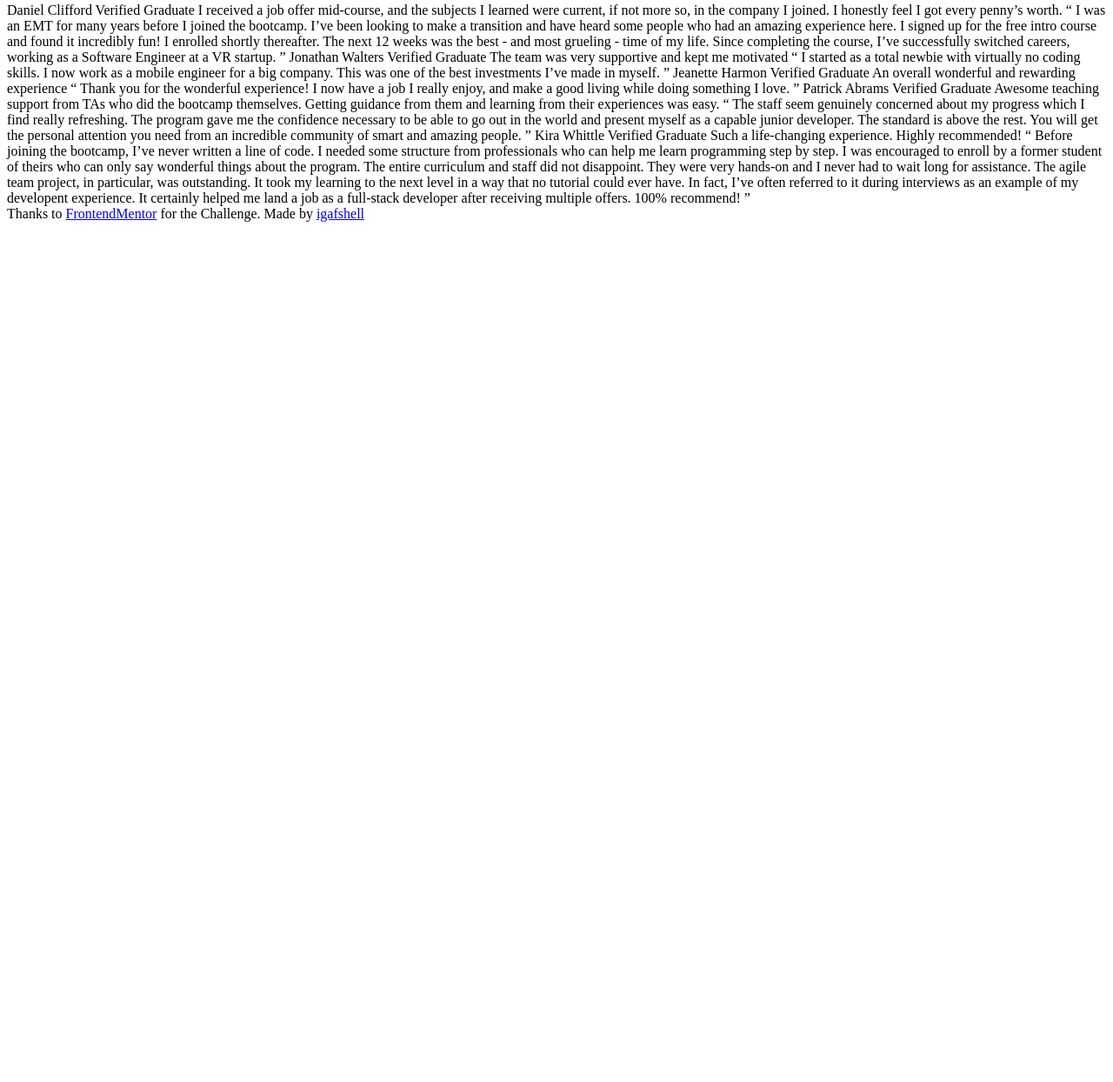
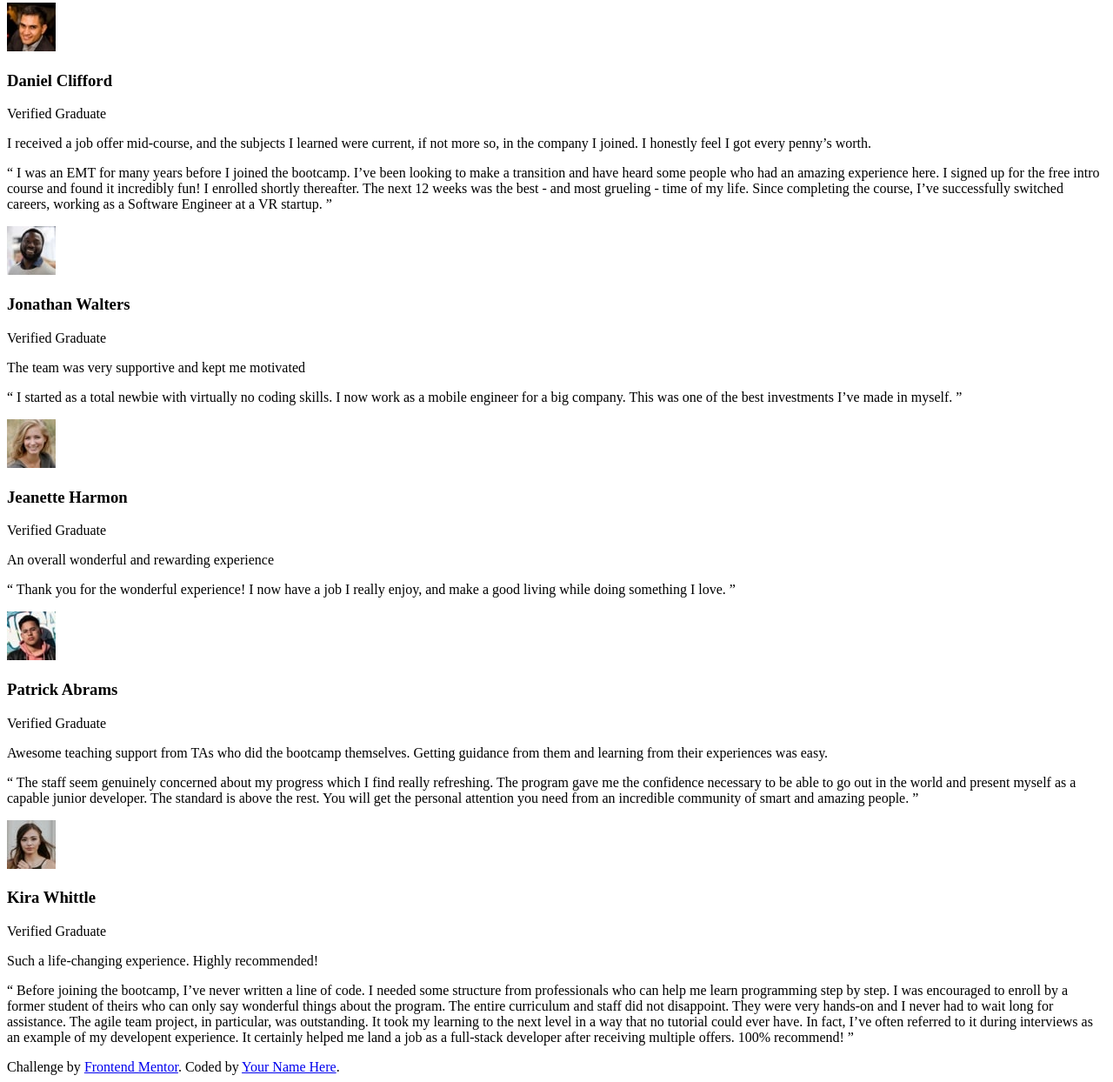
Before and after one commit to igafshell/testimonials-grid-section, a plain HTML site: page index.html in a window 1280 px wide. Shown: the part 5-1249 px from the top of the page at 87% size. Before the commit the page ends 800 px from the top, so only its background shows below. Drawn offline with Linux system fonts and the light colour scheme.

Commit message:
Layout and style changes

```diff
--- a/index.html
+++ b/index.html
@@ -4,77 +4,144 @@
 		<meta charset="UTF-8" />
 		<meta name="viewport" content="width=device-width, initial-scale=1.0" />
 		<!-- displays site properly based on user's device -->
-
 		<link
 			rel="icon"
 			type="image/png"
 			sizes="32x32"
 			href="./images/favicon-32x32.png"
 		/>
-
 		<title>Frontend Mentor | [Challenge Name Here]</title>
-
-		<!-- Feel free to remove these styles or customise in your own stylesheet 👍 -->
-		<style>
-			.attribution {
-				font-size: 11px;
-				text-align: center;
-			}
-			.attribution a {
-				color: hsl(228, 45%, 44%);
-			}
-		</style>
 	</head>
 	<body>
-		Daniel Clifford Verified Graduate I received a job offer mid-course, and the
-		subjects I learned were current, if not more so, in the company I joined. I
-		honestly feel I got every penny’s worth. “ I was an EMT for many years
-		before I joined the bootcamp. I’ve been looking to make a transition and
-		have heard some people who had an amazing experience here. I signed up for
-		the free intro course and found it incredibly fun! I enrolled shortly
-		thereafter. The next 12 weeks was the best - and most grueling - time of my
-		life. Since completing the course, I’ve successfully switched careers,
-		working as a Software Engineer at a VR startup. ” Jonathan Walters Verified
-		Graduate The team was very supportive and kept me motivated “ I started as a
-		total newbie with virtually no coding skills. I now work as a mobile
-		engineer for a big company. This was one of the best investments I’ve made
-		in myself. ” Jeanette Harmon Verified Graduate An overall wonderful and
-		rewarding experience “ Thank you for the wonderful experience! I now have a
-		job I really enjoy, and make a good living while doing something I love. ”
-		Patrick Abrams Verified Graduate Awesome teaching support from TAs who did
-		the bootcamp themselves. Getting guidance from them and learning from their
-		experiences was easy. “ The staff seem genuinely concerned about my progress
-		which I find really refreshing. The program gave me the confidence necessary
-		to be able to go out in the world and present myself as a capable junior
-		developer. The standard is above the rest. You will get the personal
-		attention you need from an incredible community of smart and amazing people.
-		” Kira Whittle Verified Graduate Such a life-changing experience. Highly
-		recommended! “ Before joining the bootcamp, I’ve never written a line of
-		code. I needed some structure from professionals who can help me learn
-		programming step by step. I was encouraged to enroll by a former student of
-		theirs who can only say wonderful things about the program. The entire
-		curriculum and staff did not disappoint. They were very hands-on and I never
-		had to wait long for assistance. The agile team project, in particular, was
-		outstanding. It took my learning to the next level in a way that no tutorial
-		could ever have. In fact, I’ve often referred to it during interviews as an
-		example of my developent experience. It certainly helped me land a job as a
-		full-stack developer after receiving multiple offers. 100% recommend! ”
+		<section>
+			<header class="card-header">
+				<img src="./images/image-daniel.jpg" alt="An image of client Daniel" />
+				<div>
+					<h3>Daniel Clifford</h3>
+					<p>Verified Graduate</p>
+				</div>
+			</header>
+
+			<p class="card-lead">
+				I received a job offer mid-course, and the subjects I learned were
+				current, if not more so, in the company I joined. I honestly feel I got
+				every penny’s worth.
+			</p>
+
+			<p class="card-quote">
+				“ I was an EMT for many years before I joined the bootcamp. I’ve been
+				looking to make a transition and have heard some people who had an
+				amazing experience here. I signed up for the free intro course and found
+				it incredibly fun! I enrolled shortly thereafter. The next 12 weeks was
+				the best - and most grueling - time of my life. Since completing the
+				course, I’ve successfully switched careers, working as a Software
+				Engineer at a VR startup. ”
+			</p>
+		</section>
+
+		<section>
+			<header class="card-header">
+				<img
+					src="./images/image-jonathan.jpg"
+					alt="An image of client Jonathan"
+				/>
+				<div>
+					<h3>Jonathan Walters</h3>
+					<p>Verified Graduate</p>
+				</div>
+			</header>
+
+			<p class="card-header">
+				The team was very supportive and kept me motivated
+			</p>
+
+			<p class="card-quote">
+				“ I started as a total newbie with virtually no coding skills. I now
+				work as a mobile engineer for a big company. This was one of the best
+				investments I’ve made in myself. ”
+			</p>
+		</section>
+
+		<section>
+			<header class="card-header">
+				<img
+					src="./images/image-jeanette.jpg"
+					alt="An image of client Jeanette"
+				/>
+				<div>
+					<h3>Jeanette Harmon</h3>
+					<p>Verified Graduate</p>
+				</div>
+			</header>
+
+			<p class="card-header">An overall wonderful and rewarding experience</p>
+
+			<p class="card-quote">
+				“ Thank you for the wonderful experience! I now have a job I really
+				enjoy, and make a good living while doing something I love. ”
+			</p>
+		</section>
+
+		<section>
+			<header class="card-header">
+				<img
+					src="./images/image-patrick.jpg"
+					alt="An image of client Patrick"
+				/>
+				<div>
+					<h3>Patrick Abrams</h3>
+					<p>Verified Graduate</p>
+				</div>
+			</header>
+
+			<p class="card-header">
+				Awesome teaching support from TAs who did the bootcamp themselves.
+				Getting guidance from them and learning from their experiences was easy.
+			</p>
+
+			<p class="card-quote">
+				“ The staff seem genuinely concerned about my progress which I find
+				really refreshing. The program gave me the confidence necessary to be
+				able to go out in the world and present myself as a capable junior
+				developer. The standard is above the rest. You will get the personal
+				attention you need from an incredible community of smart and amazing
+				people. ”
+			</p>
+		</section>
+
+		<section>
+			<header class="card-header">
+				<img src="./images/image-kira.jpg" alt="An image of client Kira" />
+				<div>
+					<h3>Kira Whittle</h3>
+					<p>Verified Graduate</p>
+				</div>
+			</header>
+
+			<p class="card-header">
+				Such a life-changing experience. Highly recommended!
+			</p>
+
+			<p class="card-quote">
+				“ Before joining the bootcamp, I’ve never written a line of code. I
+				needed some structure from professionals who can help me learn
+				programming step by step. I was encouraged to enroll by a former student
+				of theirs who can only say wonderful things about the program. The
+				entire curriculum and staff did not disappoint. They were very hands-on
+				and I never had to wait long for assistance. The agile team project, in
+				particular, was outstanding. It took my learning to the next level in a
+				way that no tutorial could ever have. In fact, I’ve often referred to it
+				during interviews as an example of my developent experience. It
+				certainly helped me land a job as a full-stack developer after receiving
+				multiple offers. 100% recommend! ”
+			</p>
+		</section>
 
 		<footer>
-			Thanks to
-			<a
-				href="https://www.frontendmentor.io/"
-				target="_blank"
-				rel="noopener noreferrer"
-				>FrontendMentor</a
-			>
-			for the Challenge. Made by
-			<a
-				href="https://www.frontendmentor.io/profile/igafshell"
-				target="_blank"
-				rel="noopener noreferrer"
-				>igafshell</a
-			>
+			Challenge by
+			<a href="https://www.frontendmentor.io?ref=challenge" target="_blank"
+				>Frontend Mentor</a
+			>. Coded by <a href="#">Your Name Here</a>.
 		</footer>
 	</body>
 </html>
--- a/style.css
+++ b/style.css
@@ -1,3 +1,9 @@
+@import url("https://fonts.googleapis.com/css2?family=Barlow+Semi+Condensed:wght@500;600&display=swap");
+
+body {
+	font-family: "Barlow Semi Condensed", sans-serif;
+}
+
 footer {
 	/* Styling */
 	background: white;
```
Also changed, not shown: 1 other file.
